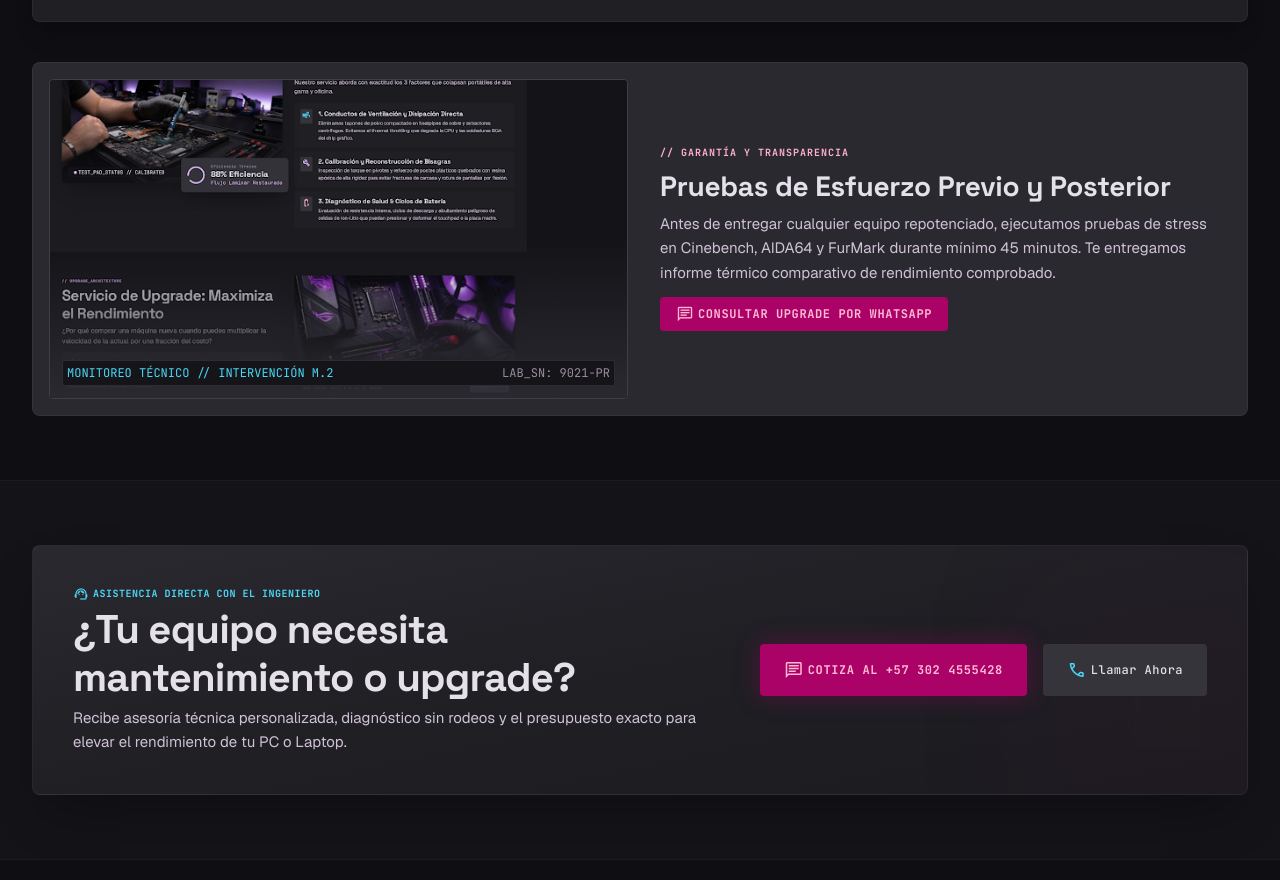
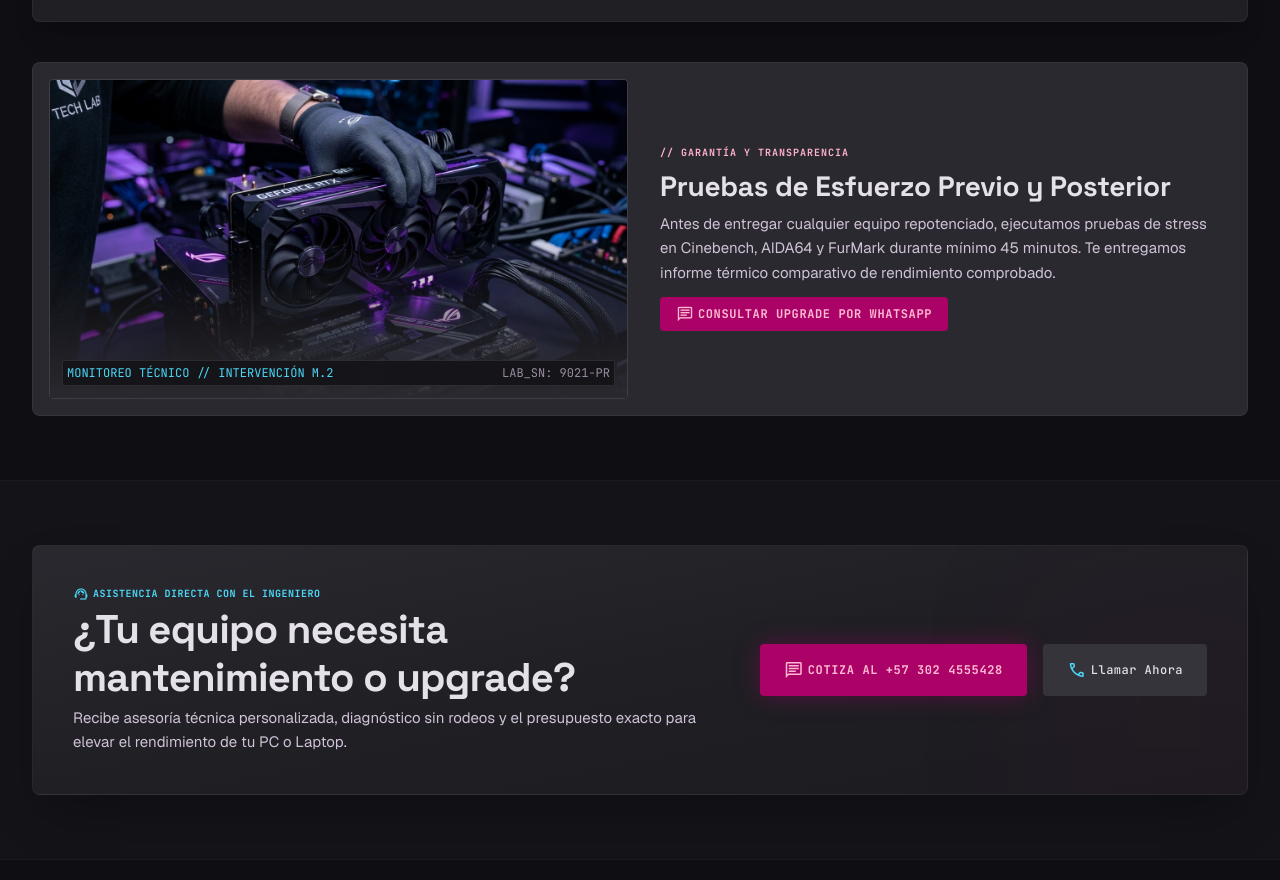
Before and after one commit to JassonIA36/el-amiwis, a website: page servicios-tecnicos.html in a window 1280 px wide. Shown: the part 2170-3050 px from the top of the page. Drawn offline with nearby package versions, Linux system fonts and the light colour scheme.

Commit message:
fix: reemplazar pantallazos por imagenes generadas por IA en software-perifericos y servicios-tecnicos

```diff
--- a/servicios-tecnicos.html
+++ b/servicios-tecnicos.html
@@ -527,7 +527,7 @@
           <!-- ILUSTRACIÓN TÉCNICA INTEGRADA CON PROPÓSITO -->
           <div class="grid grid-cols-1 lg:grid-cols-12 gap-space-lg items-center rounded-xl bg-surface-container-high p-space-md border border-white/5">
             <div class="lg:col-span-6 relative h-64 sm:h-80 w-full rounded-lg overflow-hidden border border-white/10 group">
-              <img alt="Instalación macro de discos SSD M.2 y pasta térmica en laboratorio" class="w-full h-full object-cover group-hover:scale-105 transition-transform duration-700" src="assets/servicios-tecnicos.png"/>
+              <img alt="Instalación de GPU y componentes en laboratorio técnico" class="w-full h-full object-cover group-hover:scale-105 transition-transform duration-700" src="assets/gpu-hero.jpg"/>
               <div class="absolute inset-0 bg-gradient-to-t from-surface-container-high via-transparent to-transparent"></div>
               <div class="absolute bottom-3 left-3 right-3 p-space-xs rounded bg-surface/90 backdrop-blur-md border border-white/10 flex items-center justify-between text-xs">
                 <span class="text-tertiary font-label-sm">MONITOREO TÉCNICO // INTERVENCIÓN M.2</span>
```
Also changed, not shown: software-perifericos.html (+1 -1 lines), assets/custom-pc-hero.jpg (added), assets/gpu-hero.jpg (added), assets/pasta-termica-hero.jpg (added).
